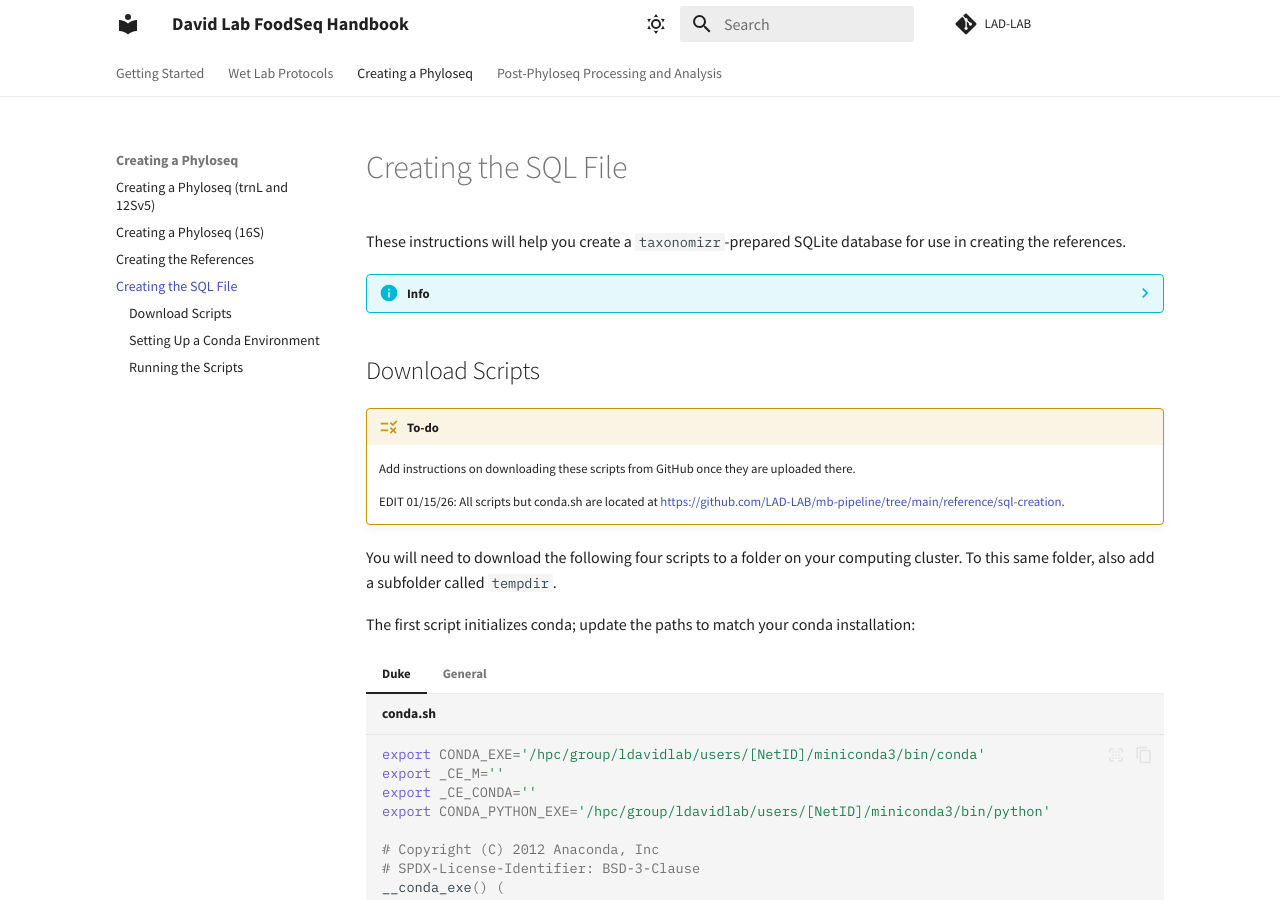
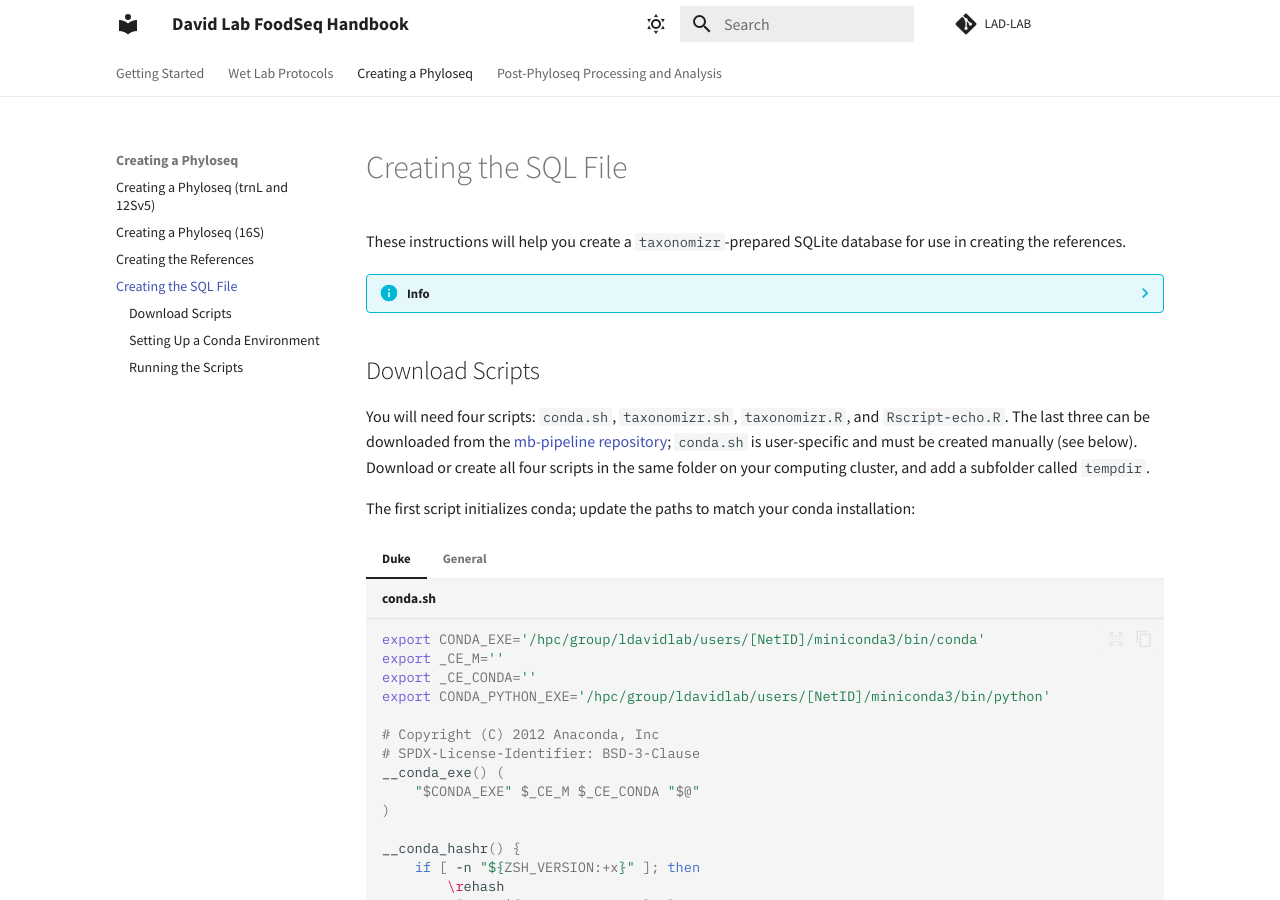
Before and after one commit to LAD-LAB/lad-lab.github.io, an MkDocs documentation site: the page built from docs/sql.md, in a window 1280 px wide and 900 px high. Built offline with MkDocs 1.6.1 and Material for MkDocs 9.7.7, drawn with Linux system fonts in a browser that asks for light colours.

Commit message:
Replace SQL download scripts to-do with actual instructions
Link to mb-pipeline repo for taxonomizr scripts and note that
conda.sh must be created manually.

Co-Authored-By: Claude Opus 4.6 (1M context) <noreply@anthropic.com>

```diff
--- a/docs/sql.md
+++ b/docs/sql.md
@@ -8,13 +8,7 @@ These instructions will help you create a `taxonomizr`-prepared SQLite database
 
 ## Download Scripts
 
-!!! to-do
-
-    Add instructions on downloading these scripts from GitHub once they are uploaded there.
-
-    EDIT 01/15/26: All scripts but conda.sh are located at [https://github.com/LAD-LAB/mb-pipeline/tree/main/reference/sql-creation](https://github.com/LAD-LAB/mb-pipeline/tree/main/reference/sql-creation).
-
-You will need to download the following four scripts to a folder on your computing cluster. To this same folder, also add a subfolder called `tempdir`.
+You will need four scripts: `conda.sh`, `taxonomizr.sh`, `taxonomizr.R`, and `Rscript-echo.R`. The last three can be downloaded from the [mb-pipeline repository](https://github.com/LAD-LAB/mb-pipeline/tree/main/reference/sql-creation); `conda.sh` is user-specific and must be created manually (see below). Download or create all four scripts in the same folder on your computing cluster, and add a subfolder called `tempdir`.
 
 The first script initializes conda; update the paths to match your conda installation:
 
```
